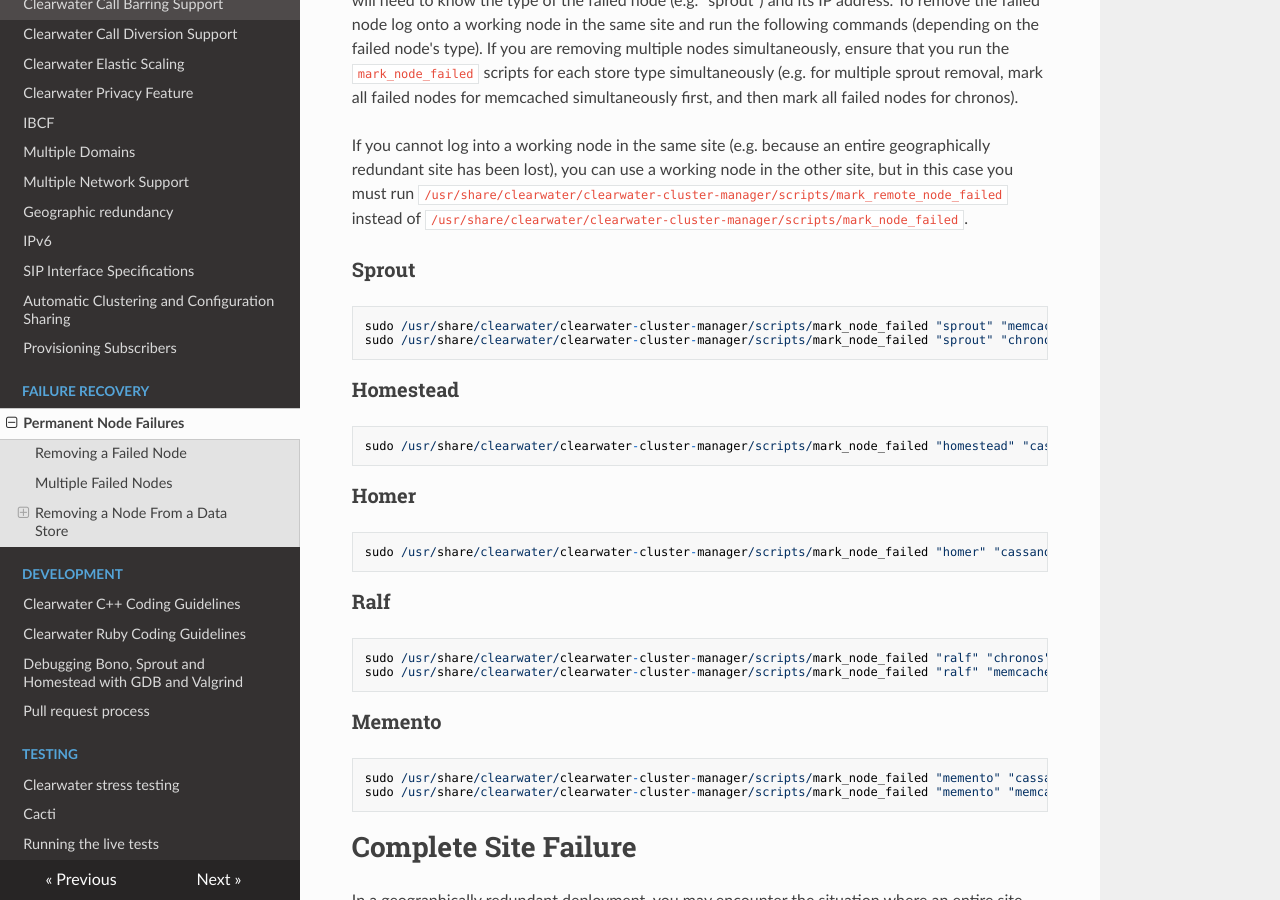
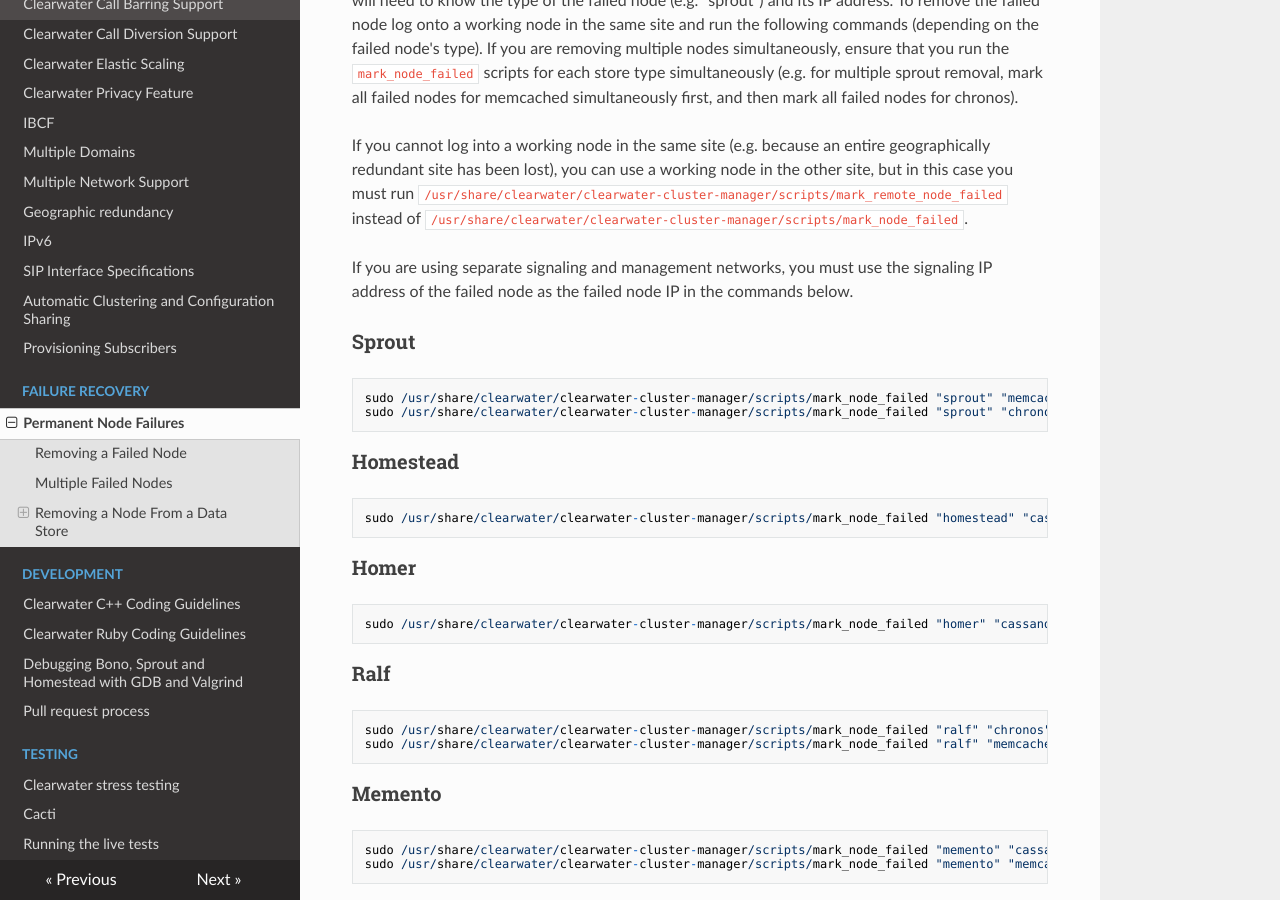
Before and after one commit to Metaswitch/clearwater-readthedocs, an MkDocs documentation site: the page built from docs/Handling_Failed_Nodes.md, in a window 1280 px wide and 900 px high, scrolled down 2080 px. Built offline with MkDocs 1.6.1, drawn with Linux system fonts in a browser that asks for light colours; nearby versions of some CDN libraries; old or Windows-style settings are respelled for this version of MkDocs.

Commit message:
Signaling IP needed for mark node failed.

```diff
--- a/docs/Handling_Failed_Nodes.md
+++ b/docs/Handling_Failed_Nodes.md
@@ -55,6 +55,8 @@ redundant site has been lost), you can use a working node in the other site, but
 must run `/usr/share/clearwater/clearwater-cluster-manager/scripts/mark_remote_node_failed` instead
 of `/usr/share/clearwater/clearwater-cluster-manager/scripts/mark_node_failed`.
 
+If you are using separate signaling and management networks, you must use the signaling IP address of the failed node as the failed node IP in the commands below.
+
 ### Sprout
 
     sudo /usr/share/clearwater/clearwater-cluster-manager/scripts/mark_node_failed "sprout" "memcached" <failed node IP>
```
